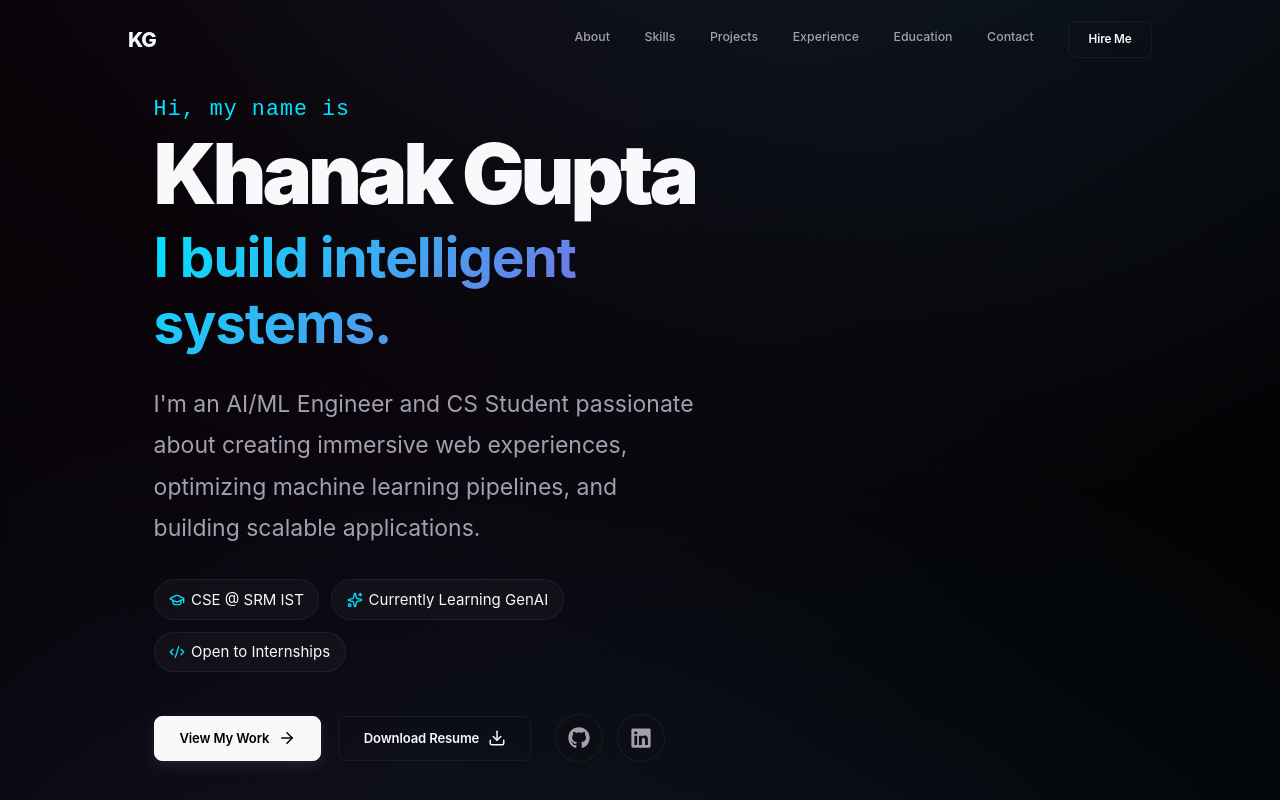
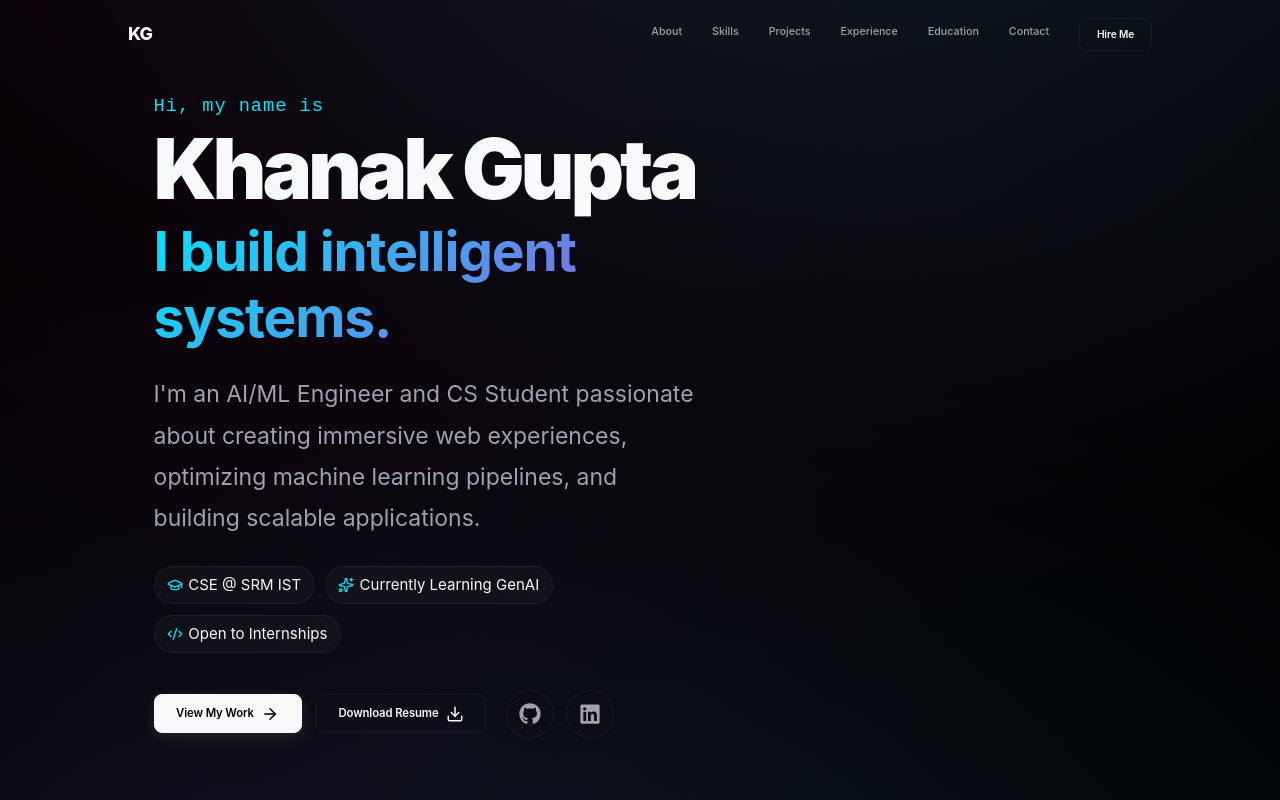
Before and after one commit to KhannakPGupta/Khanak-Portfolio, a React (Vite) app: page / in a window 1280 px wide. Shown: the top 800 px of the page. Built offline with nearby package versions, Linux system fonts and the light colour scheme.

Commit message:
fix: scale UI down further to 65%

```diff
--- a/src/index.css
+++ b/src/index.css
@@ -23,7 +23,7 @@
 
 html {
   scroll-behavior: smooth;
-  font-size: 75%; /* Scales down all rem units to exactly match 75% zoom */
+  font-size: 65%; /* Scales down all rem units slightly more */
 }
 
 body {
```
